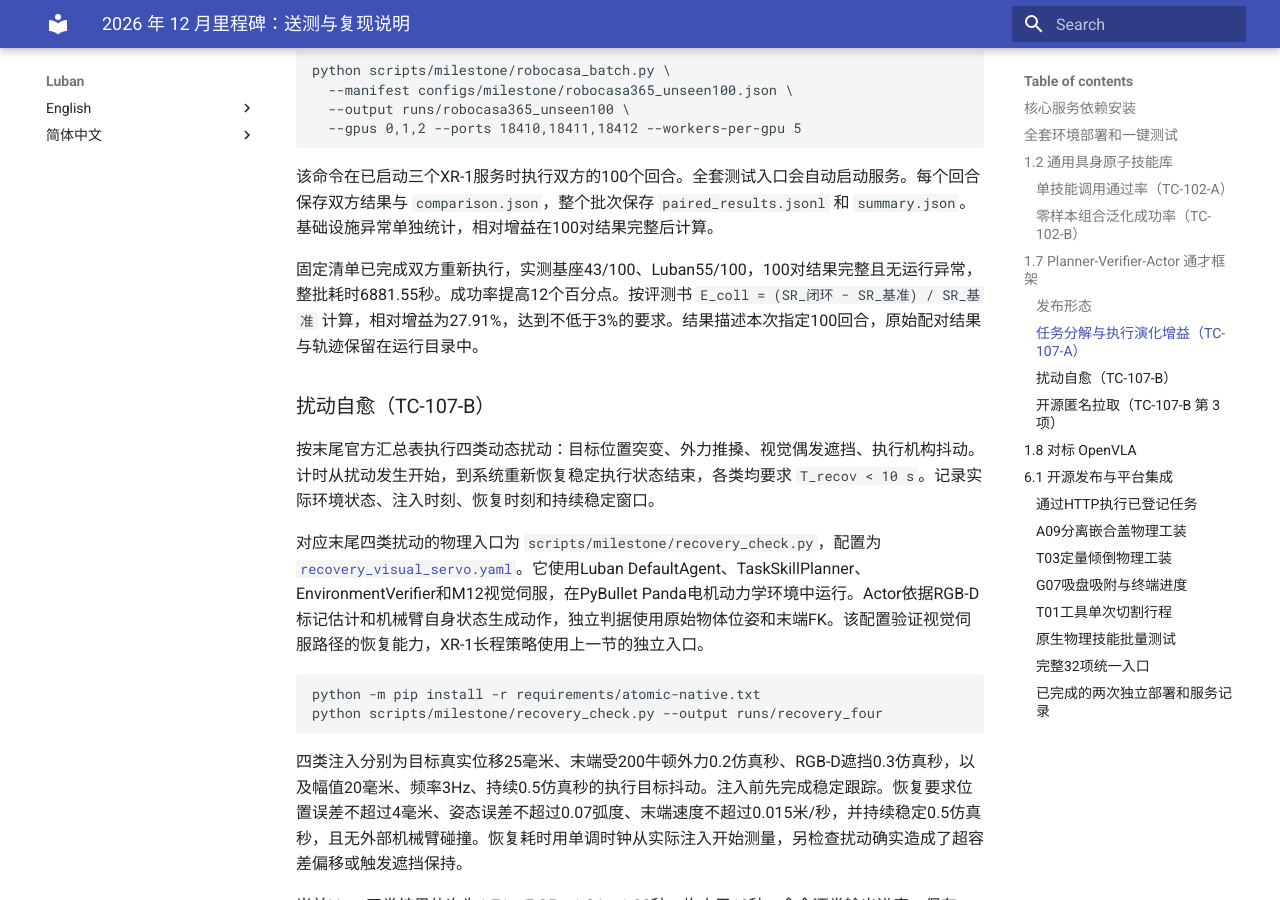
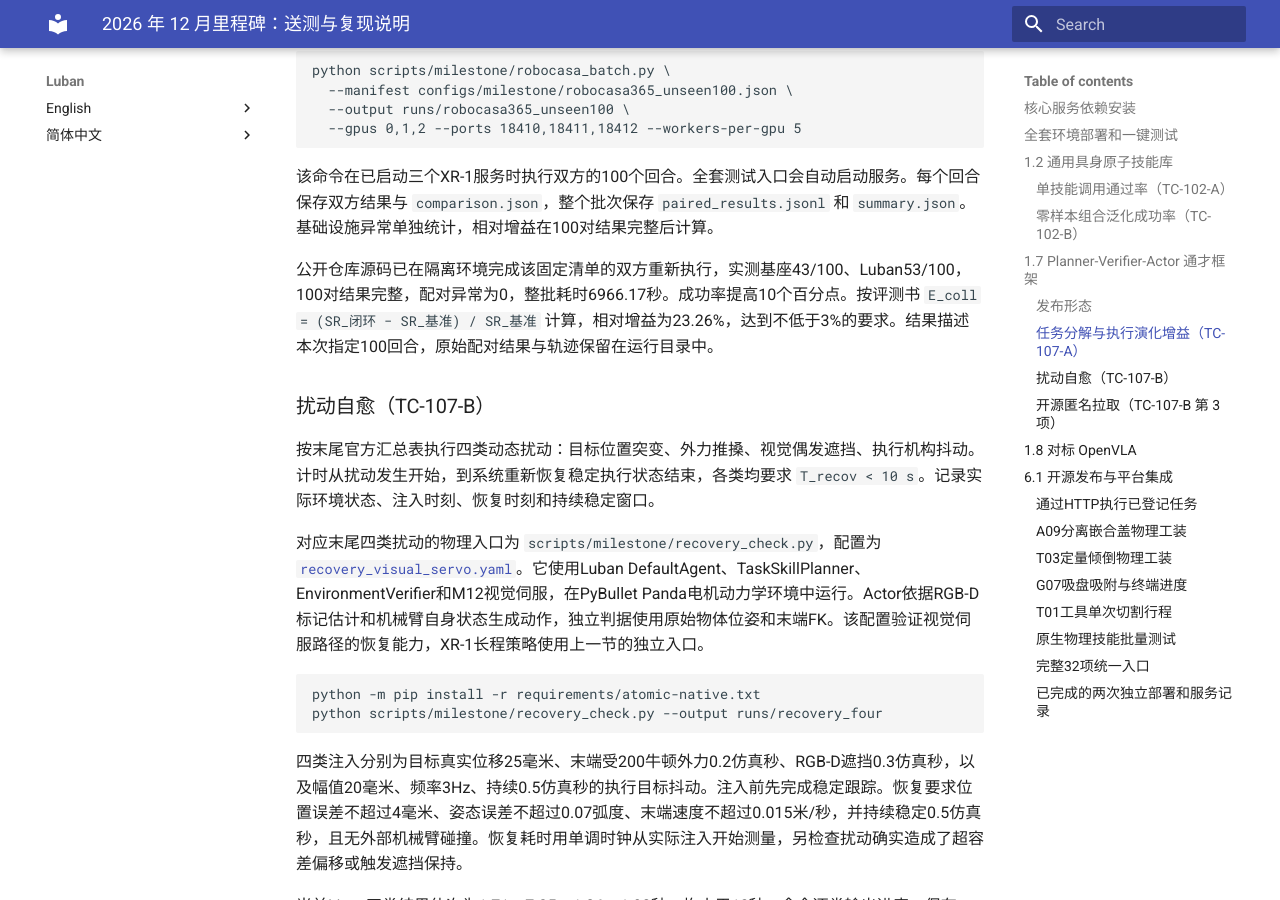
Before and after one commit to yuliu-ai/Luban-Milestone-2026-12, an MkDocs documentation site: the page built from docs/milestone-2026-12.zh-CN.md, in a window 1280 px wide and 900 px high, scrolled down 4017 px. Built offline with MkDocs 1.6.1 and Material for MkDocs 9.7.7, drawn with Linux system fonts in a browser that asks for light colours.

```diff
--- a/docs/milestone-2026-12.zh-CN.md
+++ b/docs/milestone-2026-12.zh-CN.md
@@ -113,7 +113,7 @@ python scripts/milestone/robocasa_batch.py \
 
 该命令在已启动三个XR-1服务时执行双方的100个回合。全套测试入口会自动启动服务。每个回合保存双方结果与 `comparison.json`，整个批次保存 `paired_results.jsonl` 和 `summary.json`。基础设施异常单独统计，相对增益在100对结果完整后计算。
 
-固定清单已完成双方重新执行，实测基座43/100、Luban55/100，100对结果完整且无运行异常，整批耗时6881.55秒。成功率提高12个百分点。按评测书 `E_coll = (SR_闭环 − SR_基准) / SR_基准` 计算，相对增益为27.91%，达到不低于3%的要求。结果描述本次指定100回合，原始配对结果与轨迹保留在运行目录中。
+公开仓库源码已在隔离环境完成该固定清单的双方重新执行，实测基座43/100、Luban53/100，100对结果完整，配对异常为0，整批耗时6966.17秒。成功率提高10个百分点。按评测书 `E_coll = (SR_闭环 − SR_基准) / SR_基准` 计算，相对增益为23.26%，达到不低于3%的要求。结果描述本次指定100回合，原始配对结果与轨迹保留在运行目录中。
 
 ### 扰动自愈（TC-107-B）
 
```
Also changed, not shown: impl_docs/TODO.md (+1 -1 lines), impl_docs/architecture/overview.md (+1 -1 lines), impl_docs/changes/2026-11-13-standalone-public-snapshot.md (+1 -1 lines), impl_docs/plans/2026-11-12-luban-milestone-release.md (+4 -2 lines).
